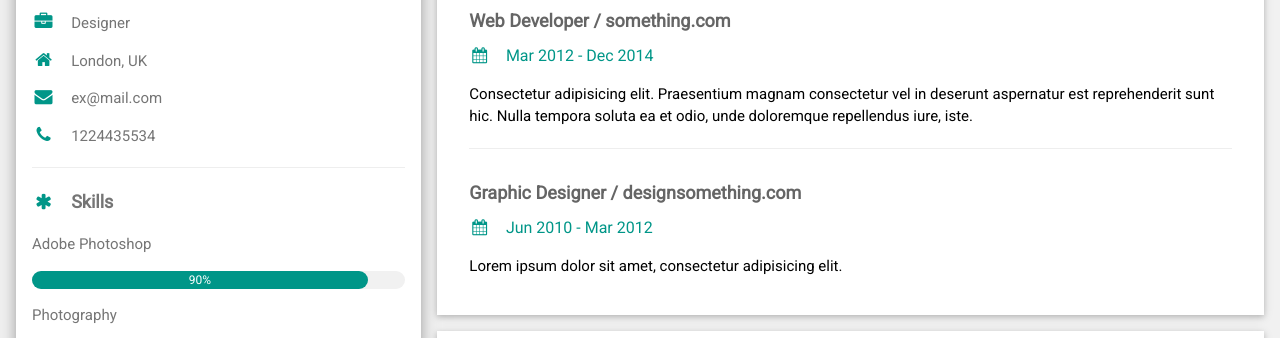
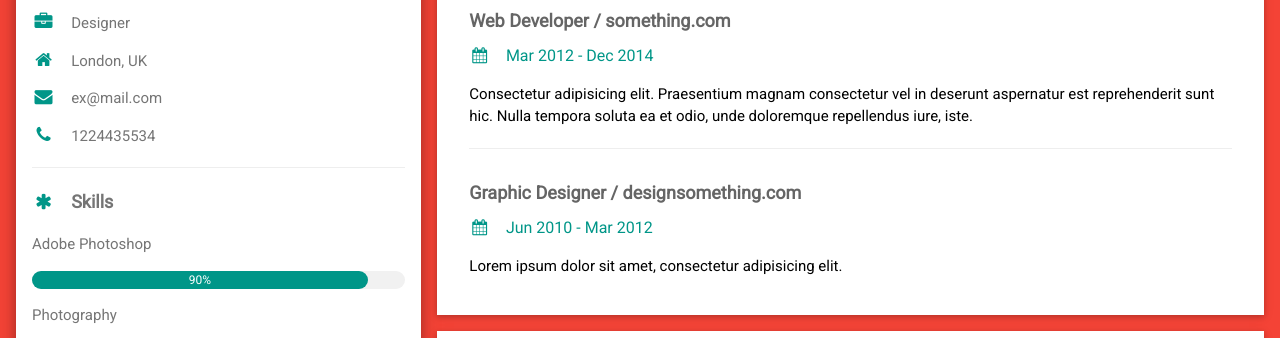
Before and after one commit to jakkapatpark/resume2, a plain HTML site: page index.html in a window 1280 px wide. Shown: the part 289-627 px from the top of the page. Drawn offline with nearby package versions, Linux system fonts and the light colour scheme.

Commit message:
Update index.html

```diff
--- a/index.html
+++ b/index.html
@@ -9,7 +9,7 @@
 <style>
 html,body,h1,h2,h3,h4,h5,h6 {font-family: "Roboto", sans-serif}
 </style>
-<body class="w3-light-grey">
+<body class="w3-red">
 
 <!-- Page Container -->
 <div class="w3-content w3-margin-top" style="max-width:1400px;">
```
